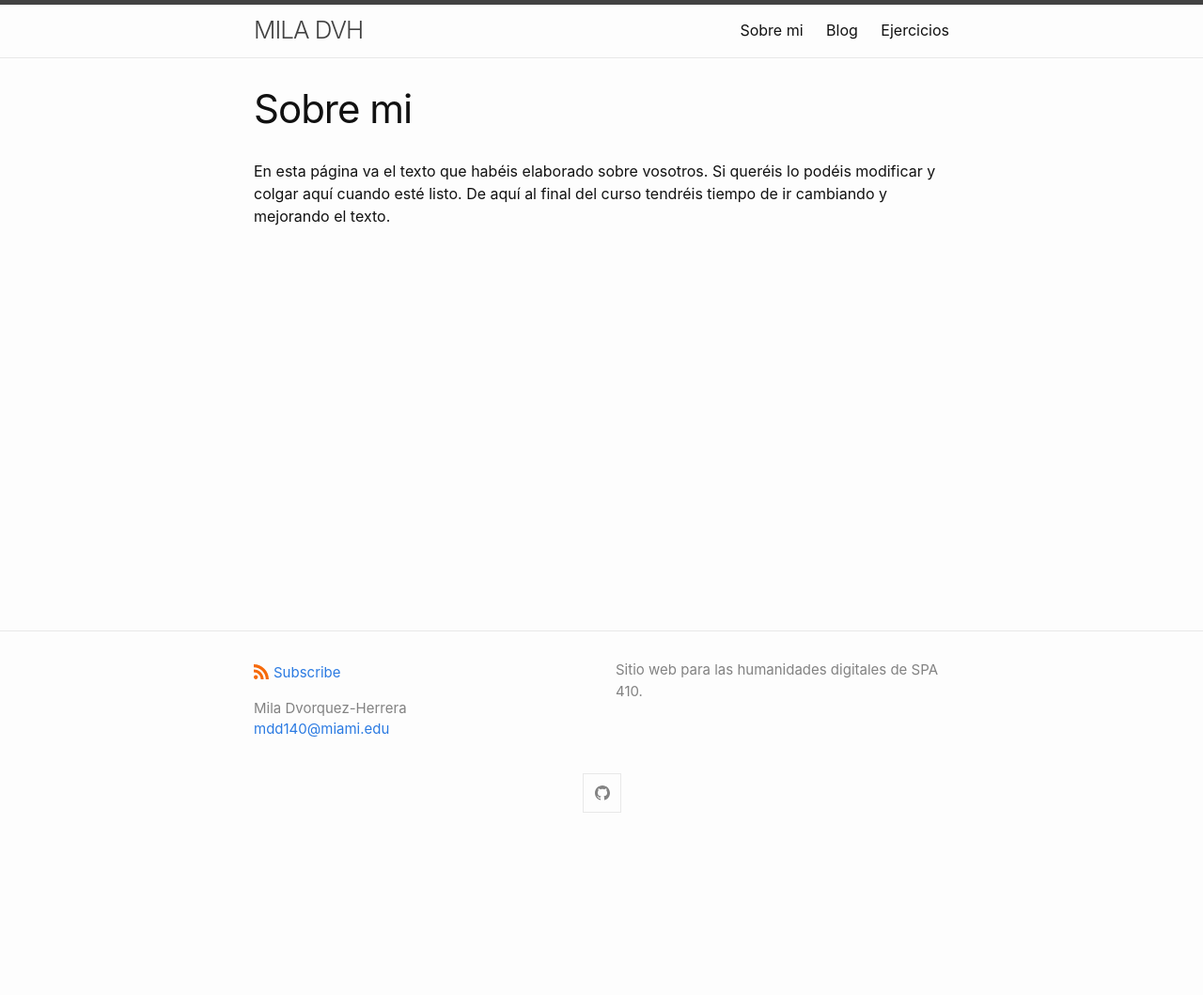
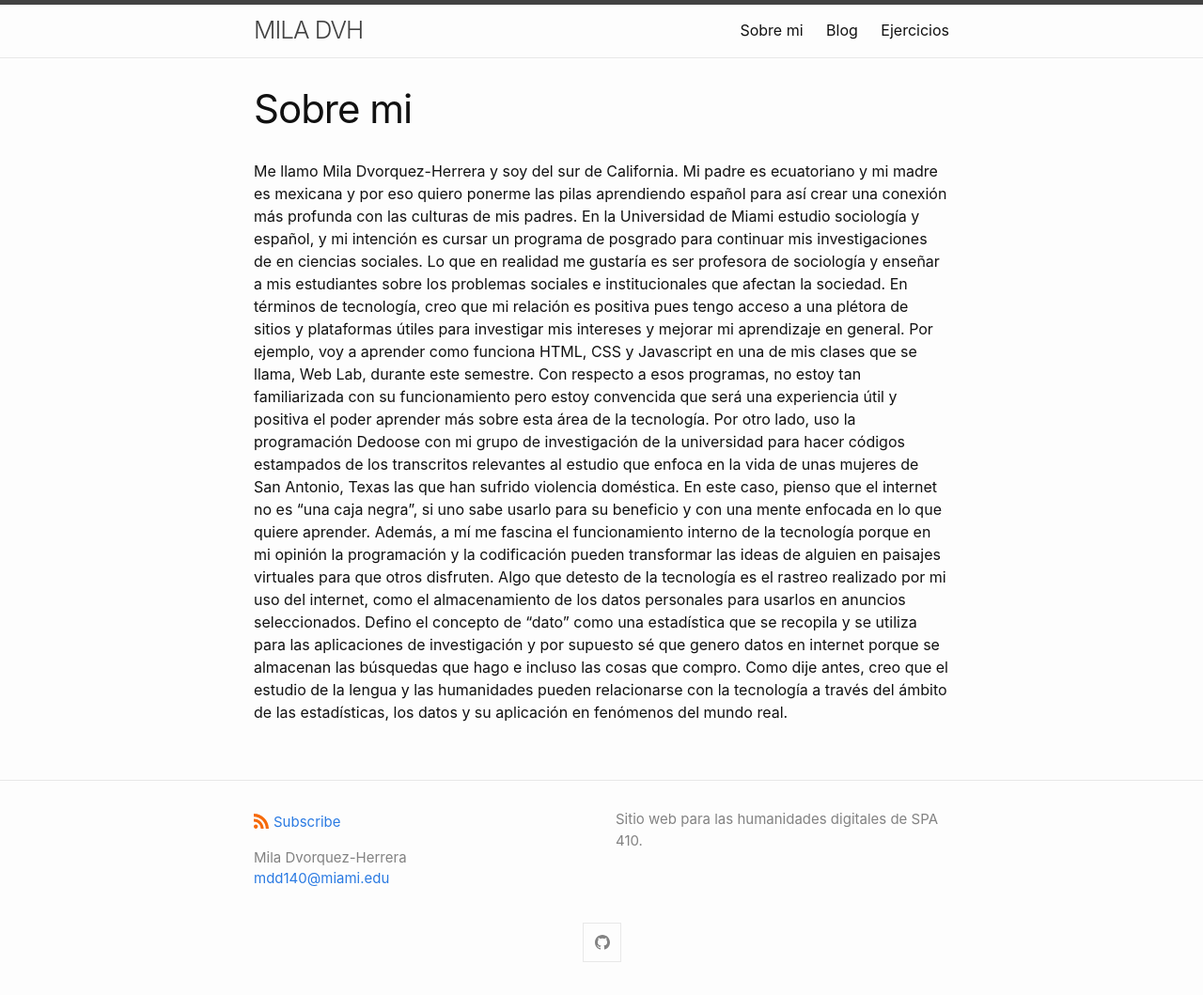
Before and after one commit to miladvh/miladvh.github.io, a Jekyll site: the page built from sobre_mi.md, in a window 1280 px wide. Shown: the whole page at 94% size. Built offline with Jekyll 4.4.1, drawn with Linux system fonts in a browser that asks for light colours; before the commit the page ends 900 px from its top, so only the background shows below that.

Commit message:
Update sobre_mi.md

```diff
--- a/sobre_mi.md
+++ b/sobre_mi.md
@@ -4,4 +4,6 @@ title: Sobre mi
 permalink: /sobre_mi/
 ---
 
-En esta página va el texto que habéis elaborado sobre vosotros. Si queréis lo podéis modificar y colgar aquí cuando esté listo. De aquí al final del curso tendréis tiempo de ir cambiando y mejorando el texto.
+  Me llamo Mila Dvorquez-Herrera y soy del sur de California. Mi padre es ecuatoriano y mi madre es mexicana y por eso quiero ponerme las pilas  aprendiendo  español para así crear una conexión más profunda con las culturas de mis padres. En la Universidad de Miami estudio sociología y español, y mi intención es cursar un programa de posgrado para continuar mis investigaciones de en ciencias sociales. Lo que en realidad me gustaría es ser profesora de sociología y enseñar a mis estudiantes sobre los problemas sociales e institucionales que afectan la sociedad. En términos de tecnología, creo que mi relación es positiva pues tengo acceso a  una plétora de sitios y plataformas útiles para investigar mis intereses y  mejorar mi aprendizaje en general. Por ejemplo, voy a aprender como funciona HTML, CSS y Javascript en una de mis clases que se llama, Web Lab, durante este semestre. Con respecto a esos programas, no estoy tan familiarizada con su funcionamiento pero estoy convencida que será una experiencia útil y positiva el poder aprender más sobre esta área de la tecnología.
+  Por otro lado, uso la programación Dedoose con mi grupo de investigación de la universidad para hacer códigos estampados de los transcritos relevantes al estudio que enfoca en la vida de unas mujeres de San Antonio, Texas las que han sufrido violencia doméstica. En este caso, pienso que el internet no es “una caja negra”, si uno sabe usarlo para su beneficio y con una mente enfocada en lo que quiere aprender. Además, a  mí me fascina el funcionamiento interno de la tecnología porque en mi opinión la programación y la codificación pueden transformar las ideas de alguien en paisajes virtuales para que otros disfruten. Algo que detesto de la tecnología es el rastreo realizado por mi uso del internet, como el almacenamiento de los datos personales para usarlos en anuncios seleccionados. Defino el concepto de “dato” como una estadística que se recopila y se utiliza para las aplicaciones de investigación y por supuesto sé que genero datos en internet porque se almacenan las búsquedas que hago e incluso las cosas que compro.
+  Como dije antes, creo que el estudio de la lengua y las humanidades pueden relacionarse con la tecnología a través del ámbito de las estadísticas, los datos y su aplicación en fenómenos del mundo real.
```
